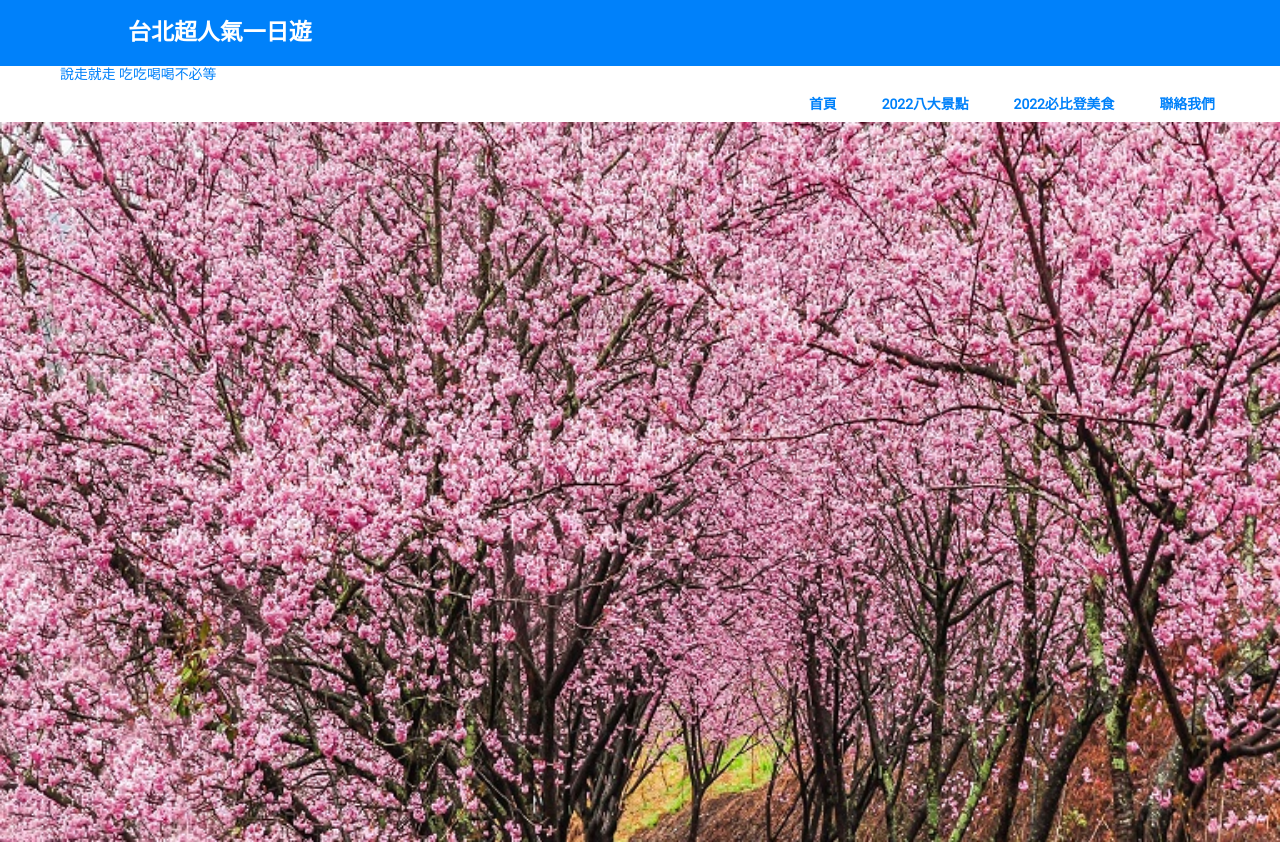
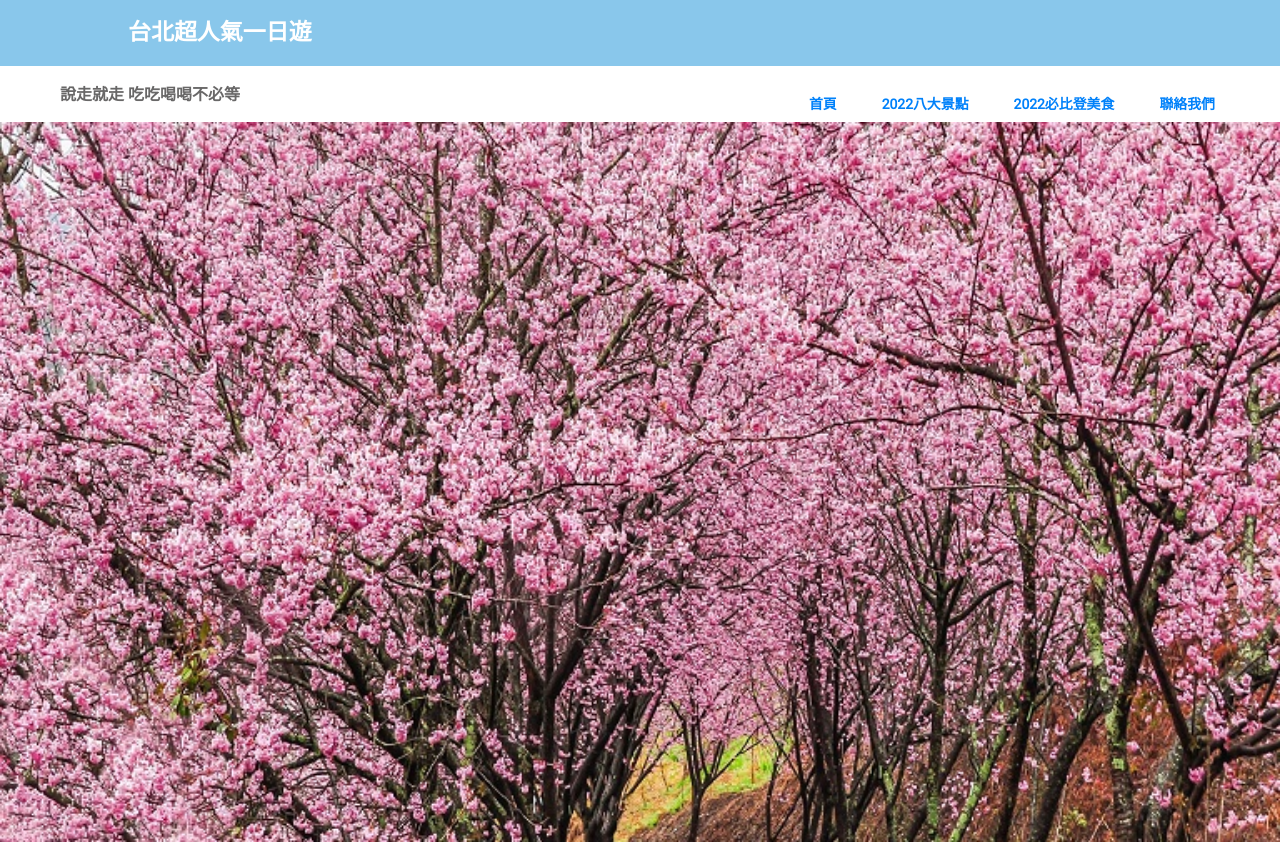
Before and after one commit to bonnieli1414/travel_web, a plain HTML site: page index.html in a window 1280 px wide. Drawn offline with Linux system fonts and the light colour scheme.

Commit message:
變更色調

```diff
--- a/css/style.css
+++ b/css/style.css
@@ -53,7 +53,7 @@ li {
 
 /* Header Style */
 .header {
-	color: #0081fa;
+	/* color: #0081fa; */
 	font-weight: 400;
 	background-color: white;
 }
@@ -66,6 +66,10 @@ li {
 .header-slogan {
 	margin: 0;
 	padding-left: 20px;
+	padding-top: 20px;
+	color: rgb(104, 103, 103);
+	font-size: 1rem;
+	font-weight: 900;
 }
 
 /* Navitation Bar Style */
@@ -193,7 +197,7 @@ li {
 	text-align: center;
 }
 h1 {
-	background-color: #0081fa;
+	background-color: #89c7eb;
 	color: #fff;
 }
 h2 {
```
